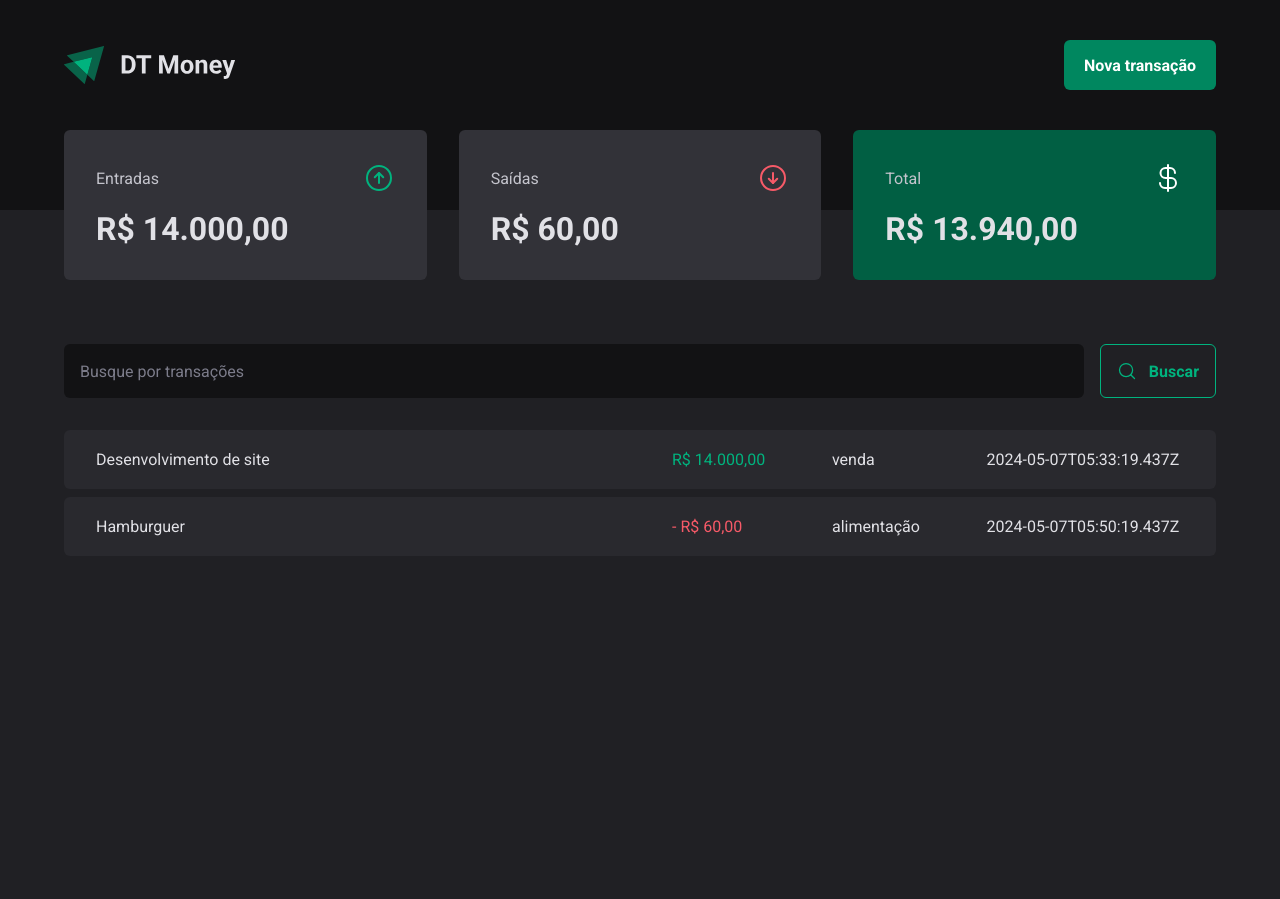
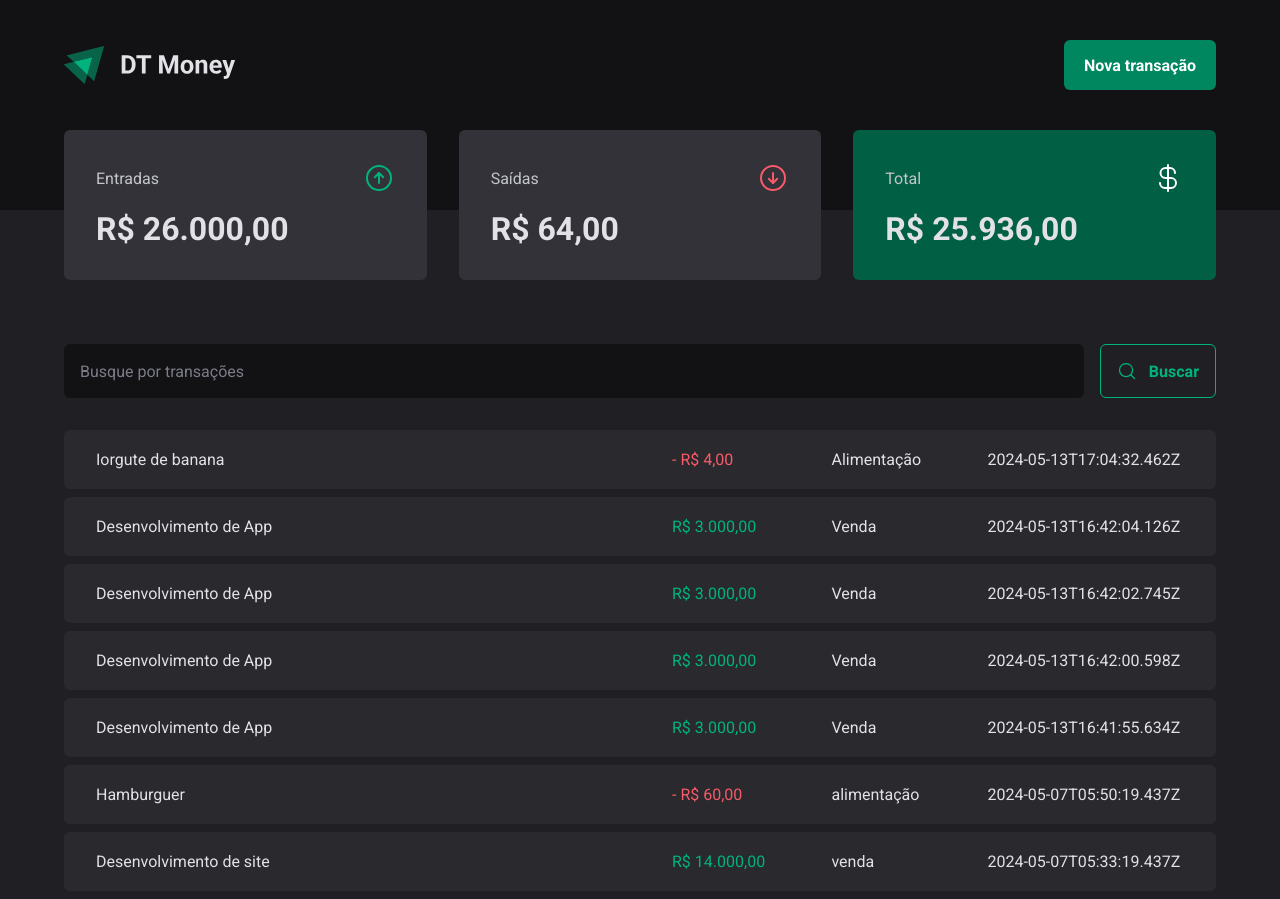
Before and after one commit to NatalyeCavalieri/dt-money, a React (Vite) app: page / in a window 1280 px wide. Before the commit the page ends 800 px from the top, so only its background shows below. Built offline with nearby package versions, Linux system fonts and the light colour scheme; data requests are answered from the project's data file.

Commit message:
create new transaction

```diff
--- a/server.json
+++ b/server.json
@@ -1,7 +1,7 @@
 {
   "transactions": [
     {
-            "id": 1,
+      "id": "1",
       "description": "Desenvolvimento de site",
       "type": "income",
       "category": "venda",
@@ -9,12 +9,52 @@
       "createdAt": "2024-05-07T05:33:19.437Z"
     },
     {
-            "id": 2,
+      "id": "2",
       "description": "Hamburguer",
       "type": "outcome",
       "category": "alimentação",
       "price": 60,
       "createdAt": "2024-05-07T05:50:19.437Z"
+    },
+    {
+      "id": "6b4f",
+      "description": "Desenvolvimento de App",
+      "category": "Venda",
+      "price": 3000,
+      "type": "income",
+      "createdAt": "2024-05-13T16:41:55.634Z"
+    },
+    {
+      "id": "b473",
+      "description": "Desenvolvimento de App",
+      "category": "Venda",
+      "price": 3000,
+      "type": "income",
+      "createdAt": "2024-05-13T16:42:00.598Z"
+    },
+    {
+      "id": "9a42",
+      "description": "Desenvolvimento de App",
+      "category": "Venda",
+      "price": 3000,
+      "type": "income",
+      "createdAt": "2024-05-13T16:42:02.745Z"
+    },
+    {
+      "id": "dc4d",
+      "description": "Desenvolvimento de App",
+      "category": "Venda",
+      "price": 3000,
+      "type": "income",
+      "createdAt": "2024-05-13T16:42:04.126Z"
+    },
+    {
+      "description": "Iorgute de banana",
+      "category": "Alimentação",
+      "price": 4,
+      "type": "outcome",
+      "createdAt": "2024-05-13T17:04:32.462Z",
+      "id": "0j07_sD"
     }
   ]
 }
--- a/src/components/NewTransactionsModal/index.tsx
+++ b/src/components/NewTransactionsModal/index.tsx
@@ -8,8 +8,10 @@ import {
 } from "./styles";
 import { X, ArrowCircleUp, ArrowCircleDown } from "phosphor-react";
 import * as z from "zod";
-import { Controller, useForm, useFormContext } from "react-hook-form";
+import { Controller, useForm} from "react-hook-form";
 import { zodResolver } from "@hookform/resolvers/zod";
+import { useContext } from "react";
+import { TransactionsContext } from "../../contexts/TransactionsContext";
 
 const newTransactionFormSchema = z.object({
   description: z.string(),
@@ -21,10 +23,12 @@ const newTransactionFormSchema = z.object({
 type NewTransactionsFormInputs = z.infer<typeof newTransactionFormSchema>;
 
 export function NewTransactionsModal() {
+  const { createTransaction } = useContext(TransactionsContext)
   const {
     register,
     handleSubmit,
     formState: { isSubmitting },
+    reset,
     control,
   } = useForm<NewTransactionsFormInputs>({
     resolver: zodResolver(newTransactionFormSchema),
@@ -34,8 +38,14 @@ export function NewTransactionsModal() {
   });
 
   async function handleCreateNewTransaction(data: NewTransactionsFormInputs) {
-    await new Promise((resolve) => setTimeout(resolve, 2000));
-    console.log(data);
+    const {description, category, price, type} = data;
+    await createTransaction({
+      description,
+      category,
+      price,
+      type,
+    })
+    reset()
   }
   return (
     <Dialog.Portal>
--- a/src/contexts/TransactionsContext.tsx
+++ b/src/contexts/TransactionsContext.tsx
@@ -10,14 +10,23 @@ interface Transaction {
   createdAt: string;
 }
 
+interface createTransactionInput{
+description: string;
+price: number;
+category: string;
+type: 'income' | 'outcome';
+}
+
 interface TransactionsContextType {
   transactions: Transaction[];
   fetchTransactions: (query?: string) => Promise<void>
+  createTransaction: (data: createTransactionInput) => Promise<void>
 }
 
 interface TransactionsProviderType {
   children: ReactNode;
 }
+
 
 export const TransactionsContext = createContext({} as TransactionsContextType);
 
@@ -27,11 +36,27 @@ export function TransactionsProvider({ children }: TransactionsProviderType) {
   async function fetchTransactions(query?: string) {
     const response = await api.get('transactions', {
     params:{
+      _sort: 'createdAt',
+      _order: 'desc',
       q: query,
     }
     })
     setTransactions(response.data);
   }
+
+  async function createTransaction(data: createTransactionInput){
+    const {description, category, price, type} = data;
+    const response = await api.post('transactions', {
+      description,
+      category,
+      price,
+      type,
+      createdAt: new Date(),
+    })
+
+    setTransactions(state => [response.data, ...state])
+  }
+
   useEffect(() => {
     fetchTransactions();
   }, []);
@@ -40,6 +65,7 @@ export function TransactionsProvider({ children }: TransactionsProviderType) {
     <TransactionsContext.Provider value={{
       transactions,
       fetchTransactions,
+      createTransaction,
       }}>
       {children}
     </TransactionsContext.Provider>
```
Lines whose indentation alone changed are shown as unchanged.
